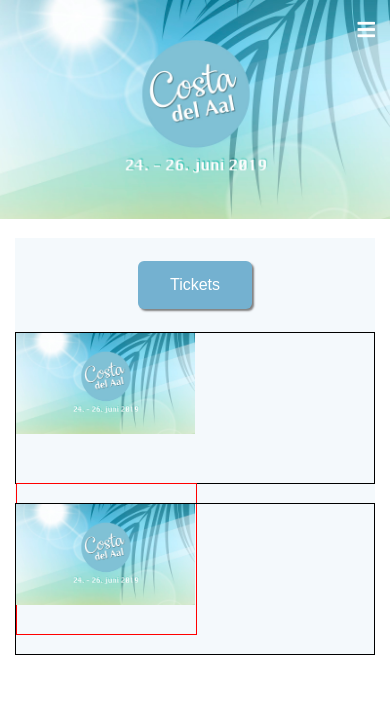
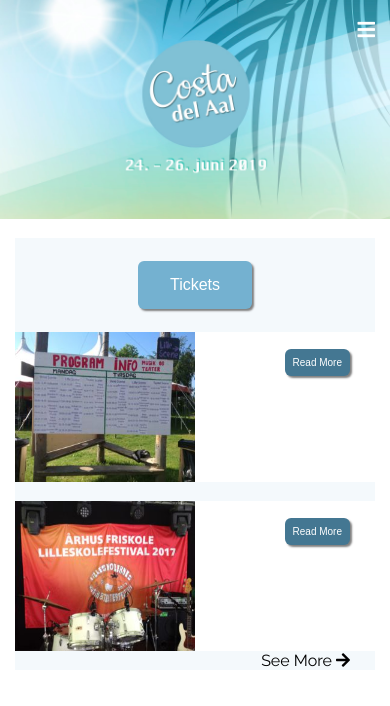
Before and after one commit to angelo-milcevski/lilleskolefestival, a plain HTML site: page index.html in a window 390 px wide. Drawn offline with Linux system fonts and the light colour scheme; no server answers.

Commit message:
v2
New images and buttons added

```diff
--- a/assets/css/style.css
+++ b/assets/css/style.css
@@ -109,6 +109,24 @@ body{
 
     }
 
+    .readMoreBtn{
+       background-color: #447792;
+       border: none;
+       border-radius: 6px;;
+       color: white;
+       padding: 8px;
+       text-align: center;
+       text-decoration: none;
+       display: inline-block;
+       font-size: 10px;
+       margin: 1px 2px;
+       cursor: pointer;
+        box-shadow: 2px 2px 2px grey;
+        float: right;
+        margin-right: 25px;
+
+    }
+
 
     main{
         background-color: #f4f9fc;
@@ -116,21 +134,45 @@ body{
     }
 
     .workshops{
-        border: 1px solid black;
         height: 150px;
+        background-color: white;
+
     }
 
-    .workshopImage{
+    .workshopImage img{
         height: 150px;
         width: 50%;
+        float: left;
+        display: block;
+
+
     }
 
     .workshopText{
-        border: 1px solid red;
         height: 150px;
         width: 50%;
+        float: right;
+        display: block;
+
+    }
+    #workshopTextOne, #workshopTextTwo {
+        padding-left: 25px;
+
     }
 
+    .seeMore{
+        float: right;
+        width: 100%;
+        text-align: right;
+        background-color: #f4f9fc;
+    }
+
+    .seeMore a{
+        margin-right:25px;
+        color: black;
+        text-decoration: none;
+        cursor: pointer;
+    }
 }
 
 /* Small devices (portrait tablets and large phones, 600px and up) */
--- a/assets/js/script.js
+++ b/assets/js/script.js
@@ -125,6 +125,16 @@ function printTest(data){
                  homePageHeader += '<h2>' + data.story.content.body[i].homePageTitle + '</h2>';
 
                 document.getElementById("homePageHeader").innerHTML += homePageHeader;
+
+
+                let workshopTextOne =  data.story.content.body[i].homePageWorkShopOne ;
+
+                document.getElementById("workshopTextOne").innerHTML = workshopTextOne ;
+
+                let workshopTextTwo =  data.story.content.body[i].homePageWorkShopTwo ;
+
+                document.getElementById("workshopTextTwo").innerHTML = workshopTextTwo ;
+
                break;
 
 
--- a/index.html
+++ b/index.html
@@ -50,11 +50,11 @@
 
     <div class="workshops">
        <div class="workshopImage">
-        <img src="assets/img/costadeaal.jpg" width="100%" height="auto">
+        <img src="assets/img/workshop1.jpg" width="100%" height="auto">
         </div>
-
         <div class="workshopText">
-         <p>Lorem</p>
+         <p id="workshopTextOne"></p>
+        <button type="button" class="readMoreBtn">Read More</button>
         </div>
 
     </div>
@@ -63,12 +63,18 @@
     <div class="workshops">
 
         <div class="workshopImage">
-        <img src="assets/img/costadeaal.jpg" width="100%" height="auto">
+        <img src="assets/img/workshop2.jpg" width="100%" height="auto">
+        </div>
+        <div class="workshopText">
+        <p id="workshopTextTwo"></p>
+        <button type="button" class="readMoreBtn">Read More</button>
+        </div>
 
-
-        </div>
      </div>
 
+          <div class="seeMore">
+        <a href="#">See More <i class="fas fa-arrow-right"></i></a>
+        </div>
 
     </main>
    <!-- <div id="tickets"></div><br>
```
Also changed, not shown: assets/img/workshop1.jpg (added), assets/img/workshop2.jpg (added).
